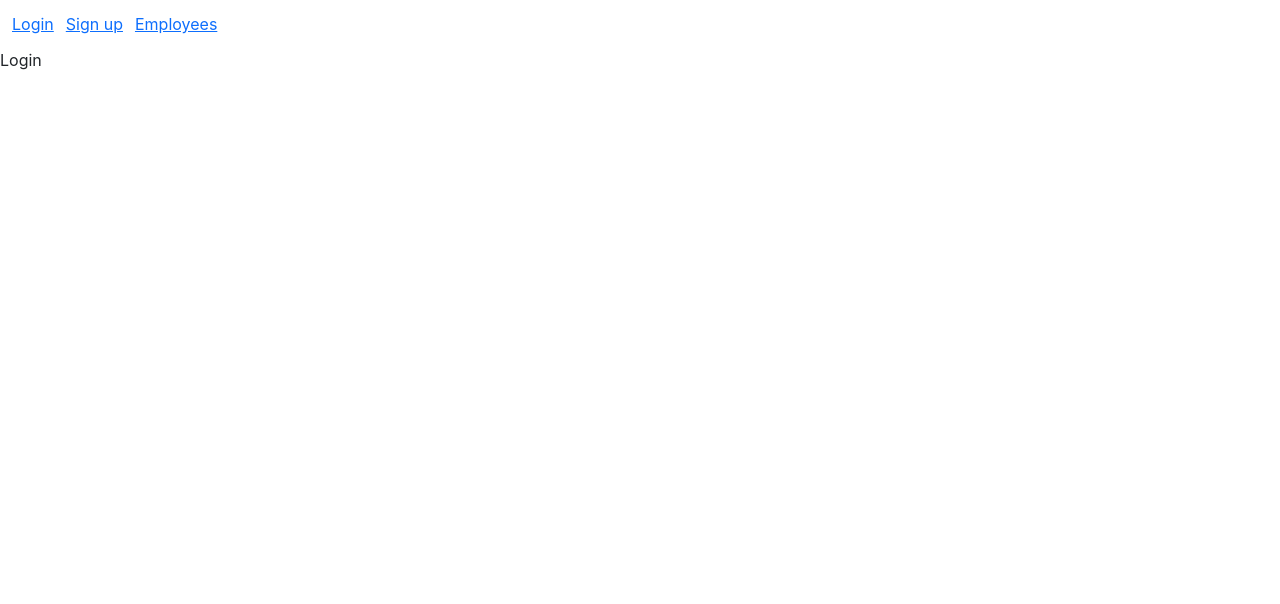
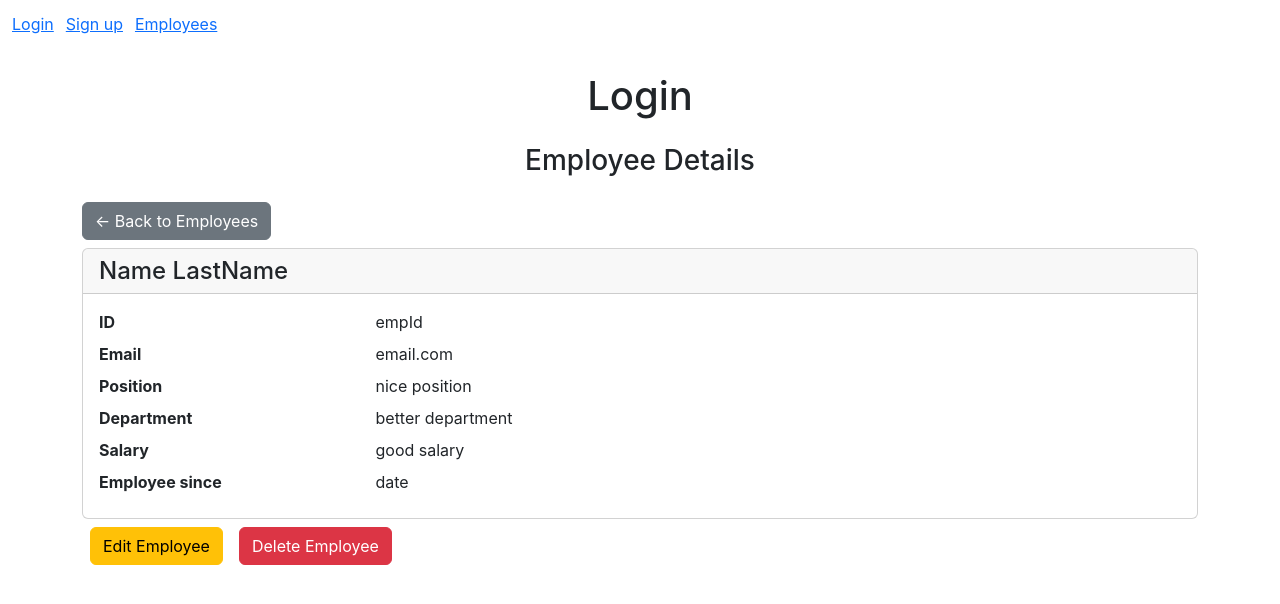
Before and after one commit to DanielOrlov/101500729_comp3123_assignment2_reactjs, a React (Create React App) app: page /login in a window 1280 px wide. Shown: the top 604 px of the page. Built offline with nearby package versions, Linux system fonts and the light colour scheme.

Commit message:
updated api calls

```diff
--- a/src/api.js
+++ b/src/api.js
@@ -8,11 +8,18 @@ export const api = axios.create({
 
 // Employees API helpers
 export const EmployeesAPI = {
-  list: (params) => api.get("/v1/employees", { params }),
+  getAllEmployees: (params) => api.get("/v1/employees", { params }),
+  getEmployeeById: (id) => api.get(`/v1/employees/${id}`),
   search: (q) => api.get("/v1/employees/search", { params: { q } }),
-  create: (payload) => api.post("/v1/employees", payload),
-  update: (id, payload) => api.put(`/v1/employees/${id}`, payload),
+  addEmployee: (payload) => api.post("/v1/employees", payload),
+  updateEmployee: (id, payload) => api.put(`/v1/employees/${id}`, payload),
   patchDepartment: (id, department) =>
     api.patch(`/v1/employees/${id}`, { department }),
-  remove: (id) => api.delete(`/v1/employees/${id}`),
+  deleteEmployee: (id) => api.delete(`/v1/employees/${id}`),
 };
+
+export const UsersAPI = {
+  list: (params) => api.get("/v1/users", { params }),
+  create: (payload) => api.post("/v1/users", payload),
+  login: (payload) => api.post("/v1/users/login", payload),
+};
--- a/src/pages/EmployeeDetails.jsx
+++ b/src/pages/EmployeeDetails.jsx
@@ -1,13 +1,9 @@
 import { useEffect, useState } from "react";
 import { useParams, Link, useNavigate, useLocation } from "react-router-dom";
-import axios from "axios";
+import { EmployeesAPI } from "../api";
 import Modal from "../components/Modal";
 
 import { formatDate, formatSalary, validateEdit } from "../util/format";
-
-const api = axios.create({
-    baseURL: "https://101500729-comp3123-assignment1.vercel.app/api",
-});
 
 export default function EmployeeDetails() {
     const { id } = useParams();
@@ -38,7 +34,7 @@ export default function EmployeeDetails() {
             try {
                 setError("");
                 setLoading(true);
-                const res = await api.get(`/v1/employees/${id}`);
+                const res = await EmployeesAPI.getEmployeeById(id);
                 const emp = res.data?.data;
                 setEmployee(emp);
 
@@ -66,7 +62,7 @@ export default function EmployeeDetails() {
             try {
                 setError("");
                 setLoading(true);
-                const res = await api.get(`/v1/employees/${id}`);
+                const res = await EmployeesAPI.getEmployeeById(id);
                 setEmployee(res.data?.data);
             } catch (e) {
                 setError(e.response?.data?.message || e.message);
@@ -160,7 +156,7 @@ export default function EmployeeDetails() {
                     onSubmit={async (e) => {
                         e.preventDefault();
                         try {
-                            const res = await api.put(`/v1/employees/${id}`, editForm);
+                            const res = await EmployeesAPI.updateEmployee(id, editForm);
                             setEmployee(res.data.data);
                             setShowEdit(false);
                         } catch (err) {
@@ -275,7 +271,7 @@ export default function EmployeeDetails() {
                         onClick={async () => {
                             try {
                                 setError("");
-                                await api.delete(`/v1/employees/${id}`);
+                                await EmployeesAPI.deleteEmployee(id);
                                 setShowDelete(false);
                                 navigate("/employees"); // go back to list
                             } catch (err) {
--- a/src/pages/Employees.jsx
+++ b/src/pages/Employees.jsx
@@ -1,6 +1,6 @@
-import { useEffect, useMemo, useState } from "react";
+import { useEffect, useState } from "react";
 import { EmployeesAPI } from "../api";
-import { Link, useParams, useLocation } from "react-router-dom";
+import { Link } from "react-router-dom";
 import { formatSalary, validateCreate } from "../util/format";
 import Modal from "../components/Modal";
 
@@ -25,7 +25,7 @@ export default function Employees() {
       setLoading(true);
       const res = q.trim()
         ? await EmployeesAPI.search(q.trim())
-        : await EmployeesAPI.list();
+        : await EmployeesAPI.getAllEmployees();
       setItems(res.data?.data ?? []);
     } catch (e) {
       setErr(e.response?.data?.message || e.message);
@@ -102,7 +102,7 @@ export default function Employees() {
             e.preventDefault();
             try {
               setErr("");
-              await EmployeesAPI.create({
+              await EmployeesAPI.addEmployee({
                 first_name: addForm.first_name.trim(),
                 last_name: addForm.last_name.trim(),
                 email: addForm.email.trim().toLowerCase(),
--- a/src/pages/Login.jsx
+++ b/src/pages/Login.jsx
@@ -1,3 +1,68 @@
+import { useEffect, useState } from "react";
+import { UsersAPI } from "../api";
+import { Link } from "react-router-dom";
+import Modal from "../components/Modal";
+
 export default function Login() {
-  return <div>Login</div>;
+  return (
+    <div className="container mt-4">
+      <h1 className="text-center my-4">Login</h1>
+      <h3 className="text-center my-4">Employee Details</h3>
+
+      <Link to="/employees" className="btn btn-secondary mb-2">
+        &larr; Back to Employees
+      </Link>
+
+      <form
+        onSubmit={async (e) => {
+          e.preventDefault();
+          try {
+            const res = await UsersAPI.login(`/v1/users/login`);
+            //setEmployee(res.data.data);
+            //setShowEdit(false);
+          } catch (err) {
+            //setError(err.response?.data?.message || err.message);
+          }
+        }}>
+
+      </form>
+
+      <div className="card">
+        <div className="card-header">
+
+          <h4 className="mb-0">
+            Name LastName
+          </h4>
+        </div>
+        <div className="card-body">
+          <dl className="row mb-0">
+
+            <dt className="col-sm-3">ID</dt>
+            <dd className="col-sm-9">empId</dd>
+
+            <dt className="col-sm-3">Email</dt>
+            <dd className="col-sm-9">email.com</dd>
+
+            <dt className="col-sm-3">Position</dt>
+            <dd className="col-sm-9">nice position</dd>
+
+            <dt className="col-sm-3">Department</dt>
+            <dd className="col-sm-9">better department</dd>
+
+            <dt className="col-sm-3">Salary</dt>
+            <dd className="col-sm-9">good salary</dd>
+
+            <dt className="col-sm-3">Employee since</dt>
+            <dd className="col-sm-9">date</dd>
+
+
+
+          </dl>
+        </div>
+      </div>
+      <button className="btn btn-warning my-2 mx-2" onClick={() => { }}>Edit Employee</button>
+      <button className="btn btn-danger my-2 mx-2" onClick={() => { }}>Delete Employee</button>
+    </div>
+  );
+
 }
```
Also changed, not shown: 1 other file (tests, documents, lock files or other folders).
